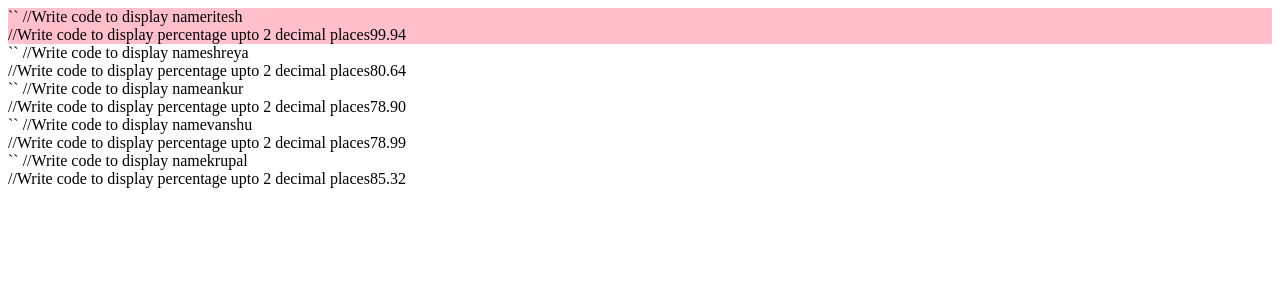
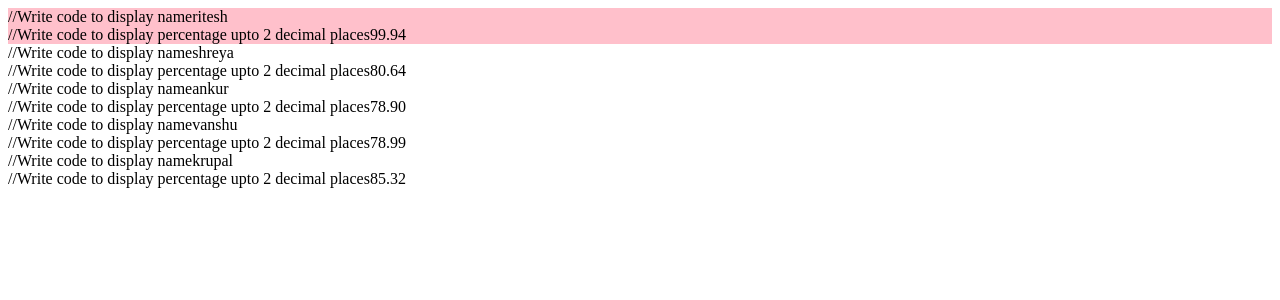
Before and after one commit to Arafat-alim/Toppers---React-Assignment---3---sjruqkas8jgd, a React app: page / in a window 1280 px wide. Shown: the top 300 px of the page. Built offline with nearby package versions, Linux system fonts and the light colour scheme.

Commit message:
remove unwanted code

```diff
--- a/src/components/App.js
+++ b/src/components/App.js
@@ -50,7 +50,7 @@ class App extends Component {
 				   				//Conditional statement in the className of below div to give callName="bg-pink"
 				   				//if the percent >= 90 else className = ""
 				   				<div key={index} className={item.percent >= 90 ? "bg-pink" : ""}>
-					   				<div className="name">``
+					   				<div className="name">
 					   					 //Write code to display name
 										 {item.name}
 					   				</div>
```
